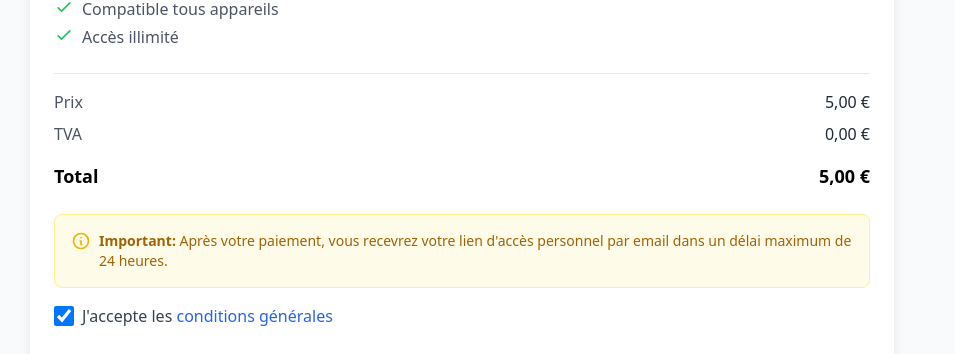
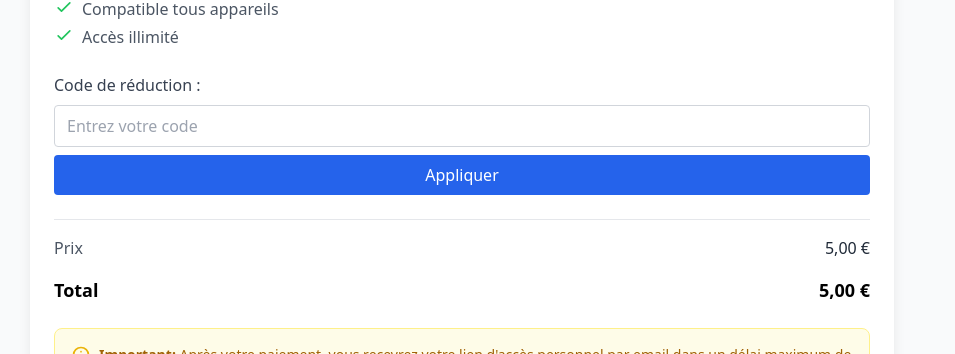
Before and after one commit to Brice601/pomodoro-web-app, a React (Vite) app: page /pomodoro in a window 1280 px wide. Shown: the part 6488-6842 px from the top of the page, without its empty margins (162-1117 px from the left). Built offline with nearby package versions, Linux system fonts and the light colour scheme.

Commit message:
Ajout possibilité de réduction
Création code de réduction, ajout dans page et gestion du suivi sur GA

```diff
--- /dev/null
+++ b/src/components/CouponCode.jsx
@@ -0,0 +1,104 @@
+// src/components/CouponCode.jsx
+import React, { useState } from 'react';
+
+const CouponCode = ({ onApplyCoupon }) => {
+  const [couponCode, setCouponCode] = useState('');
+  const [isLoading, setIsLoading] = useState(false);
+  const [error, setError] = useState('');
+  const [success, setSuccess] = useState('');
+
+  // Date d'expiration du code "campus" (un mois à partir d'aujourd'hui)
+  // Vous devrez ajuster cette date manuellement selon vos besoins
+  const expiryDate = new Date('2025-05-01');
+
+  // Configuration du code de réduction
+  const validCoupon = {
+    code: 'CAMPUS',
+    discount: 20, // 20% de réduction
+    description: 'Code de réduction Campus (20%)'
+  };
+
+  const applyCoupon = () => {
+    // Réinitialiser les messages
+    setError('');
+    setSuccess('');
+
+    // Vérifier si le code est vide
+    if (!couponCode.trim()) {
+      setError('Veuillez entrer un code de réduction');
+      return;
+    }
+
+    // Simuler un chargement
+    setIsLoading(true);
+
+    // Vérifier le code après un court délai (pour simulation)
+    setTimeout(() => {
+      // Vérifier si le code correspond (insensible à la casse)
+      const code = couponCode.trim().toUpperCase();
+
+      if (code !== validCoupon.code) {
+        setError('Code de réduction invalide');
+        setIsLoading(false);
+        return;
+      }
+
+      // Vérifier si le coupon n'est pas expiré
+      const now = new Date();
+      if (now > expiryDate) {
+        setError('Ce code de réduction a expiré');
+        setIsLoading(false);
+        return;
+      }
+
+      // Appliquer la réduction
+      setSuccess(`${validCoupon.description} appliqué avec succès!`);
+
+      // Appeler la fonction de rappel avec les détails du coupon
+      if (onApplyCoupon) {
+        onApplyCoupon({
+          code: validCoupon.code,
+          discount: validCoupon.discount,
+          description: validCoupon.description
+        });
+      }
+
+      setIsLoading(false);
+    }, 500);
+  };
+
+  return (
+    <div className="mb-6">
+      <h4 className="font-medium text-gray-700 mb-2">Code de réduction :</h4>
+      <div className="flex flex-col sm:flex-row gap-2">
+        <input
+          type="text"
+          value={couponCode}
+          onChange={(e) => setCouponCode(e.target.value)}
+          placeholder="Entrez votre code"
+          className="border border-gray-300 rounded px-3 py-2 flex-grow"
+          disabled={isLoading}
+        />
+        <button
+          onClick={applyCoupon}
+          className={`px-4 py-2 rounded text-white font-medium transition-colors ${
+            isLoading
+              ? 'bg-gray-400 cursor-not-allowed'
+              : 'bg-blue-600 hover:bg-blue-700'
+          }`}
+          disabled={isLoading}
+        >
+          {isLoading ? 'Vérification...' : 'Appliquer'}
+        </button>
+      </div>
+      {error && (
+        <p className="text-red-500 text-sm mt-1">{error}</p>
+      )}
+      {success && (
+        <p className="text-green-500 text-sm mt-1">{success}</p>
+      )}
+    </div>
+  );
+};
+
+export default CouponCode;
--- a/src/pages/PomodoroServicePage.jsx
+++ b/src/pages/PomodoroServicePage.jsx
@@ -2,8 +2,9 @@
 import React, { useState, useRef } from 'react';
 import { Link, useNavigate } from 'react-router-dom';
 import FAQItem from '../components/FAQItem';
-import { trackDownloadTemplate, trackPurchaseAttempt, trackFileUpload } from '../utils/analyticsUtils';
 import VideoPlayer from '../components/VideoPlayer';
+import CouponCode from '../components/CouponCode';
+import { trackDownloadTemplate, trackPurchaseAttempt, trackFileUpload, trackCouponUsage } from '../utils/analyticsUtils';
 
 const PomodoroServicePage = () => {
   const navigate = useNavigate();
@@ -15,6 +16,9 @@ const PomodoroServicePage = () => {
   const [agreeTerms, setAgreeTerms] = useState(true);
   const [formErrors, setFormErrors] = useState({});
   const [isSubmitting, setIsSubmitting] = useState(false);
+
+  // État pour le système de coupon
+  const [appliedCoupon, setAppliedCoupon] = useState(null);
 
   // Fonction pour gérer l'upload du fichier CSV
   const handleFileChange = (e) => {
@@ -65,6 +69,12 @@ const PomodoroServicePage = () => {
     }
 
     return errors;
+  };
+  // Fonction pour gérer l'application d'un coupon
+  const handleCouponApplied = (couponInfo) => {
+    setAppliedCoupon(couponInfo);
+    // Suivi de l'événement d'application de coupon
+    trackCouponUsage(couponInfo.code);
   };
   // Comparaison avec d'autres solutions
   const comparisons = [
@@ -427,6 +437,8 @@ const PomodoroServicePage = () => {
                         <div className="mt-2 p-4 bg-gray-100 rounded-lg flex justify-center">
                           {/* Bouton PayPal intégré */}
                           <div className="paypal-button-container" id="paypal-button">
+                            {!appliedCoupon ? (
+                              // Bouton PayPal prix normal - existant
                               <form
                                 action="https://www.paypal.com/ncp/payment/VPG26JKQ252CS"
                                 method="post"
@@ -441,8 +453,11 @@ const PomodoroServicePage = () => {
                                     return false;
                                   }
 
-                                // Suivi de l'événement d'achat
-                                trackPurchaseAttempt();
+                                  // Suivi de l'événement d'achat sans coupon
+                                  trackPurchaseAttempt({
+                                    hasCoupon: false,
+                                    finalPrice: 5.00
+                                  });
 
                                   // Si le formulaire est valide, stocker les informations
                                   sessionStorage.setItem('pomodoro_csv_filename', csvFile ? csvFile.name : '');
@@ -479,7 +494,7 @@ const PomodoroServicePage = () => {
                                     width: '100%'
                                   }}
                                   type="submit"
-                                value="Acheter"
+                                  value="Acheter 5,00 €"
                                   disabled={isSubmitting}
                                 />
                                 <img src="https://www.paypalobjects.com/images/Debit_Credit_APM.svg" alt="cards" />
@@ -487,6 +502,76 @@ const PomodoroServicePage = () => {
                                   Optimisé par <img src="https://www.paypalobjects.com/paypal-ui/logos/svg/paypal-wordmark-color.svg" alt="paypal" style={{ height: '0.875rem', verticalAlign: 'middle' }}/>
                                 </section>
                               </form>
+                            ) : (
+                              // Bouton PayPal prix réduit
+                              <form
+                                action="https://www.paypal.com/ncp/payment/M56RGEQS8U4WJ"
+                                method="post"
+                                target="_blank"
+                                style={{ display: 'inline-grid', justifyItems: 'center', alignContent: 'start', gap: '0.5rem' }}
+                                onSubmit={(e) => {
+                                  const errors = validateForm();
+                                  setFormErrors(errors);
+
+                                  if (Object.keys(errors).length > 0) {
+                                    e.preventDefault();
+                                    return false;
+                                  }
+
+                                  // Suivi de l'événement d'achat avec coupon
+                                  trackPurchaseAttempt({
+                                    hasCoupon: true,
+                                    couponCode: appliedCoupon.code,
+                                    discount: appliedCoupon.discount,
+                                    finalPrice: 5 - (5 * appliedCoupon.discount) / 100
+                                  });
+
+                                  // Si le formulaire est valide, stocker les informations
+                                  sessionStorage.setItem('pomodoro_csv_filename', csvFile ? csvFile.name : '');
+                                  sessionStorage.setItem('pomodoro_user_email', email);
+                                  sessionStorage.setItem('pomodoro_coupon_code', appliedCoupon.code);
+                                  sessionStorage.setItem('pomodoro_coupon_discount', appliedCoupon.discount.toString());
+
+                                  // On stocke aussi le contenu du fichier CSV si disponible
+                                  if (csvFile) {
+                                    const reader = new FileReader();
+                                    reader.onload = (e) => {
+                                      const csvContent = e.target.result;
+                                      sessionStorage.setItem('pomodoro_csv_content', csvContent);
+                                    };
+                                    reader.readAsText(csvFile);
+                                  }
+
+                                  return true;
+                                }}
+                              >
+                                <input
+                                  style={{
+                                    textAlign: 'center',
+                                    border: 'none',
+                                    borderRadius: '0.25rem',
+                                    minWidth: '11.625rem',
+                                    padding: '0 2rem',
+                                    height: '2.625rem',
+                                    fontWeight: 'bold',
+                                    backgroundColor: '#FFD140',
+                                    color: '#000000',
+                                    fontFamily: '"Helvetica Neue",Arial,sans-serif',
+                                    fontSize: '1rem',
+                                    lineHeight: '1.25rem',
+                                    cursor: 'pointer',
+                                    width: '100%'
+                                  }}
+                                  type="submit"
+                                  value={`Acheter ${(5 - (5 * appliedCoupon.discount) / 100).toFixed(2).replace('.', ',')} €`}
+                                  disabled={isSubmitting}
+                                />
+                                <img src="https://www.paypalobjects.com/images/Debit_Credit_APM.svg" alt="cards" />
+                                <section>
+                                  Optimisé par <img src="https://www.paypalobjects.com/paypal-ui/logos/svg/paypal-wordmark-color.svg" alt="paypal" style={{ height: '0.875rem', verticalAlign: 'middle' }}/>
+                                </section>
+                              </form>
+                            )}
                           </div>
                         </div>
                       </div>
@@ -530,18 +615,35 @@ const PomodoroServicePage = () => {
                     </ul>
                   </div>
 
+                  {/* Insérer le composant de code de réduction juste avant la bordure */}
+                  <CouponCode onApplyCoupon={handleCouponApplied} />
+
                   <div className="border-t border-gray-200 pt-4 mb-6">
                     <div className="flex justify-between mb-2">
                       <span className="text-gray-600">Prix</span>
                       <span className="text-gray-800">5,00 €</span>
                     </div>
-                    <div className="flex justify-between mb-2">
+
+                    {/* Afficher la réduction si un coupon est appliqué */}
+                    {appliedCoupon && (
+                      <div className="flex justify-between mb-2 text-green-600">
+                        <span>Réduction ({appliedCoupon.discount}%)</span>
+                        <span>-{((5 * appliedCoupon.discount) / 100).toFixed(2).replace('.', ',')} €</span>
+                      </div>
+                    )}
+
+                    {/* <div className="flex justify-between mb-2">
                       <span className="text-gray-600">TVA</span>
                       <span className="text-gray-800">0,00 €</span>
-                    </div>
+                    </div> */}
+
                     <div className="flex justify-between font-bold text-lg mt-4">
                       <span>Total</span>
-                      <span>5,00 €</span>
+                      <span>
+                        {appliedCoupon
+                          ? (5 - (5 * appliedCoupon.discount) / 100).toFixed(2).replace('.', ',')
+                          : '5,00'} €
+                      </span>
                     </div>
                   </div>
 
```
Also changed, not shown: src/utils/analyticsUtils.js (+37 -5 lines). Lines whose indentation alone changed are shown as unchanged.
